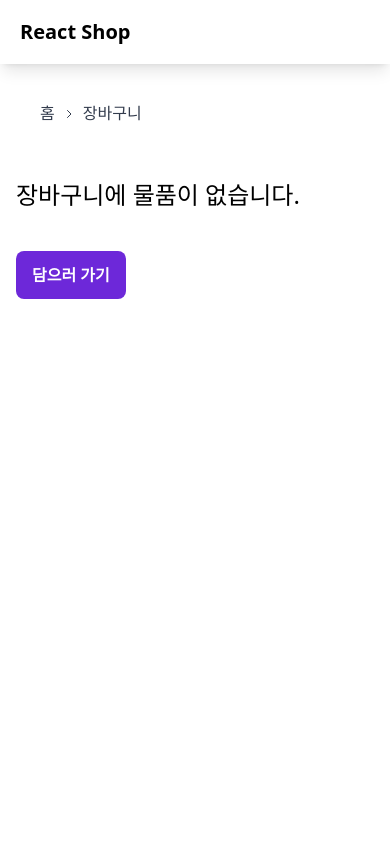
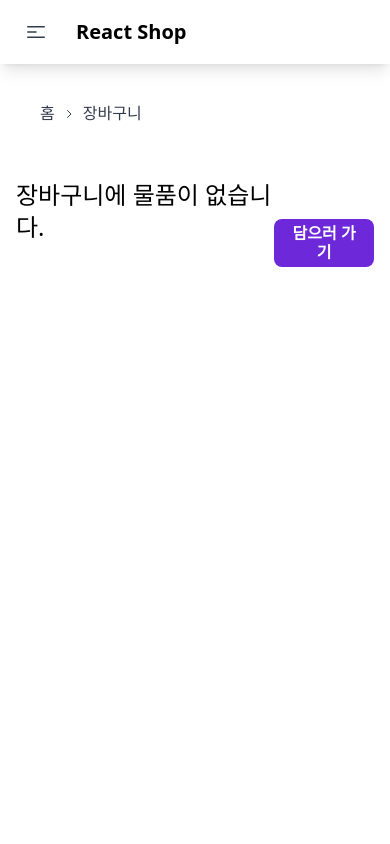
Before and after one commit to Zerobase-FE-2/react-shop, a React (Vite) app: page /cart in a window 390 px wide. Shown: the top 844 px of the page. Built offline with nearby package versions, Linux system fonts and the light colour scheme.

Commit message:
feat: set drawer by daisy UI

```diff
--- a/src/components/PopUp.tsx
+++ b/src/components/PopUp.tsx
@@ -1,5 +1,9 @@
+import React from 'react';
+
 import { useDispatch } from 'react-redux';
 import tw from 'tailwind-styled-components';
+import { useAppDispatch } from '../hooks/rtkHooks';
+import { initializeCart } from '../reducers/cartSlice';
 
 const PopUpDiv = tw.div`
 fixed bottom-0 md:top-1/3 md:left-1/3 w-full md:w-1/3 md:min-w-fit h-1/3 p-8 -ml-4 md:m-0 bg-white dark:bg-gray-700 rounded-lg shadow-xl
@@ -11,8 +15,12 @@ const BtnDiv = tw.div`
 absolute bottom-10 right-10
 `;
 
-export default function PopUp(props: any) {
-  const dispatch = useDispatch();
+interface PopUpProps {
+  handlePopup: React.MouseEventHandler<HTMLButtonElement>;
+}
+
+export default function PopUp({ handlePopup }: PopUpProps) {
+  const dispatch = useAppDispatch();
   return (
     <PopUpDiv>
       <Title>정말로 구매하시겠습니까?</Title>
@@ -22,17 +30,13 @@ export default function PopUp(props: any) {
           type="submit"
           className="btn-primary mr-4"
           onClick={() => {
-            dispatch({ type: 'RESET' });
-            location.reload();
+            dispatch(initializeCart());
+            handlePopup();
           }}
         >
           네
         </button>
-        <button
-          type="reset"
-          className="btn-primary"
-          onClick={() => props.func(!props.state)}
-        >
+        <button type="reset" className="btn-primary" onClick={handlePopup}>
           아니오
         </button>
       </BtnDiv>
--- a/src/components/navigation/Btn.tsx
+++ b/src/components/navigation/Btn.tsx
@@ -20,8 +20,8 @@ export default function Btn({
   return (
     <>
       {isLink ? (
-        <button className="text-md relative mx-2 hidden p-2 font-semibold text-black hover:rounded-lg hover:bg-gray-200 dark:text-white dark:hover:bg-gray-700 lg:block">
-          <Link className="h-full w-full" to={`/${link}`}>
+        <button className="text-md btn-ghost relative mx-2 hidden h-full w-full p-2 font-semibold text-black hover:rounded-lg hover:bg-gray-200 dark:text-white dark:hover:bg-gray-700 lg:block">
+          <Link className=" h-full w-full" to={`/${link}`}>
             {title}
             {children}
           </Link>
--- a/src/components/navigation/SearchBar.tsx
+++ b/src/components/navigation/SearchBar.tsx
@@ -85,7 +85,7 @@ export default function SearchBar({ isVisible }: { isVisible: boolean }) {
         <AutoCompleteContainer>
           <SearchedList ref={autoRef}>
             {keyItems.map((item, idx) => (
-              <Link to={`${item.id}`} key={item.title}>
+              <Link to={`/${item.id}`} key={item.title}>
                 <SearchedItem
                   isFocus={index === idx ? true : false}
                   onClick={() => {
--- a/src/components/productShow/Loading/ProductItemSkeleton.tsx
+++ b/src/components/productShow/Loading/ProductItemSkeleton.tsx
@@ -10,8 +10,8 @@ const product = {
 export default function ProductItemSkeleton() {
   return (
     <div className="m-2 animate-pulse rounded-lg border dark:border-none">
-      <div className="flex h-80 items-center justify-center rounded-t-lg bg-gray-400"></div>
-      <div className="flex h-24 flex-col items-start justify-between overflow-auto bg-gray-200 p-4 text-black dark:rounded-b-lg dark:bg-gray-700 dark:text-gray-400">
+      <div className="flex h-80 items-center justify-center rounded-lg bg-gray-400"></div>
+      <div className="flex h-24 flex-col items-start justify-between overflow-auto rounded-b-lg bg-gray-200 p-4 text-black dark:bg-gray-700 dark:text-gray-400">
         <span className="bg-gray-400 text-start font-semibold text-gray-400">
           {product.title}
         </span>
--- a/src/components/productShow/ProductItem.tsx
+++ b/src/components/productShow/ProductItem.tsx
@@ -20,7 +20,7 @@ export default function ProductItem({ product }: ProductItemProps) {
             alt={product.title}
           />
         </figure>
-        <div className="flex h-28 flex-col items-start justify-between overflow-auto bg-gray-200 p-4 text-black dark:rounded-b-lg dark:bg-gray-700 dark:text-gray-400">
+        <div className="flex h-28 flex-col items-start justify-between overflow-auto rounded-b-lg bg-gray-200 p-4 text-black dark:bg-gray-700 dark:text-gray-400">
           <span className="overflow-hidden text-start text-lg font-semibold">
             {product.title}
           </span>
--- a/src/containers/Layout/LayoutContainer.tsx
+++ b/src/containers/Layout/LayoutContainer.tsx
@@ -3,6 +3,7 @@ import React, { ReactNode } from 'react';
 import Navbar from '../Navigation/Navbar';
 import Footer from '../../components/Footer';
 import SEOTag from '../../components/SEOTag';
+import { Link } from 'react-router-dom';
 
 interface LayoutProps {
   seoTitle?: string;
@@ -11,11 +12,29 @@ interface LayoutProps {
 
 export default function Layout({ seoTitle, children }: LayoutProps) {
   return (
-    <div className=" dark:bg-gray-800">
+    <div className="drawer dark:bg-gray-800">
+      <input id="my-drawer" type="checkbox" className="drawer-toggle" />
       <SEOTag title={seoTitle} />
-      <Navbar />
-      <div>{children}</div>
-      <Footer />
+
+      <div className="drawer-content">
+        <Navbar />
+        {children}
+        <Footer />
+      </div>
+      <div className="drawer-side">
+        <label htmlFor="my-drawer" className="drawer-overlay"></label>
+        <ul className="menu w-80 bg-base-100 p-4 text-base-content">
+          <li>
+            <Link to={'/accessory'}>악세서리</Link>
+          </li>
+          <li>
+            <Link to={'/fashion'}>패션</Link>
+          </li>
+          <li>
+            <Link to={'/digital'}>디지털</Link>
+          </li>
+        </ul>
+      </div>
     </div>
   );
 }
--- a/src/containers/Navigation/LeftNavContainers.tsx
+++ b/src/containers/Navigation/LeftNavContainers.tsx
@@ -15,6 +15,25 @@ const HomeBtn = tw.h1`
 export default function LeftBtns() {
   return (
     <LeftBar>
+      <label
+        htmlFor="my-drawer"
+        className="btn btn-ghost drawer-button flex items-center justify-center lg:hidden"
+      >
+        <svg
+          xmlns="http://www.w3.org/2000/svg"
+          fill="none"
+          viewBox="0 0 24 24"
+          strokeWidth={1.5}
+          stroke="currentColor"
+          className="h-6 w-6"
+        >
+          <path
+            strokeLinecap="round"
+            strokeLinejoin="round"
+            d="M3.75 6.75h16.5M3.75 12H12m-8.25 5.25h16.5"
+          />
+        </svg>
+      </label>
       <Link to="/">
         <HomeBtn>React Shop</HomeBtn>
       </Link>
--- a/src/page/Cart.tsx
+++ b/src/page/Cart.tsx
@@ -22,6 +22,10 @@ export default function Cart() {
   const { products } = useAppSelector((state) => state.cart);
   const totalPrice = useAppSelector(getTotalPrice);
   const [popUp, setPopUp] = useState(false);
+
+  const handlePopup = () => {
+    setPopUp(!popUp);
+  };
 
   useEffect(() => {
     products?.forEach((product) => {
@@ -66,7 +70,7 @@ export default function Cart() {
           <CartEmpty />
         )}
 
-        {popUp && <PopUp state={popUp} func={setPopUp} />}
+        {popUp && <PopUp handlePopup={handlePopup} />}
       </CartWrap>
     </Layout>
   );
--- a/src/page/CartEmpty.tsx
+++ b/src/page/CartEmpty.tsx
@@ -3,8 +3,8 @@ import { Link } from 'react-router-dom';
 
 export default function CartEmpty() {
   return (
-    <div>
-      <span className="text-2xl text-black dark:text-gray-400">
+    <div className="flex w-full justify-around">
+      <span className="block text-2xl text-black dark:text-gray-400">
         장바구니에 물품이 없습니다.
       </span>
       <Link to="/">
--- a/src/reducers/cartSlice.ts
+++ b/src/reducers/cartSlice.ts
@@ -18,7 +18,7 @@ export const cartSlice = createSlice({
   name: 'cart',
   initialState,
   reducers: {
-    initializeCart: (state, action: PayloadAction<{ product: Product }>) => {
+    initializeCart: (state, action: PayloadAction) => {
       state.products = [];
     },
     addCart: (state, action: PayloadAction<{ product: Product }>) => {
```
